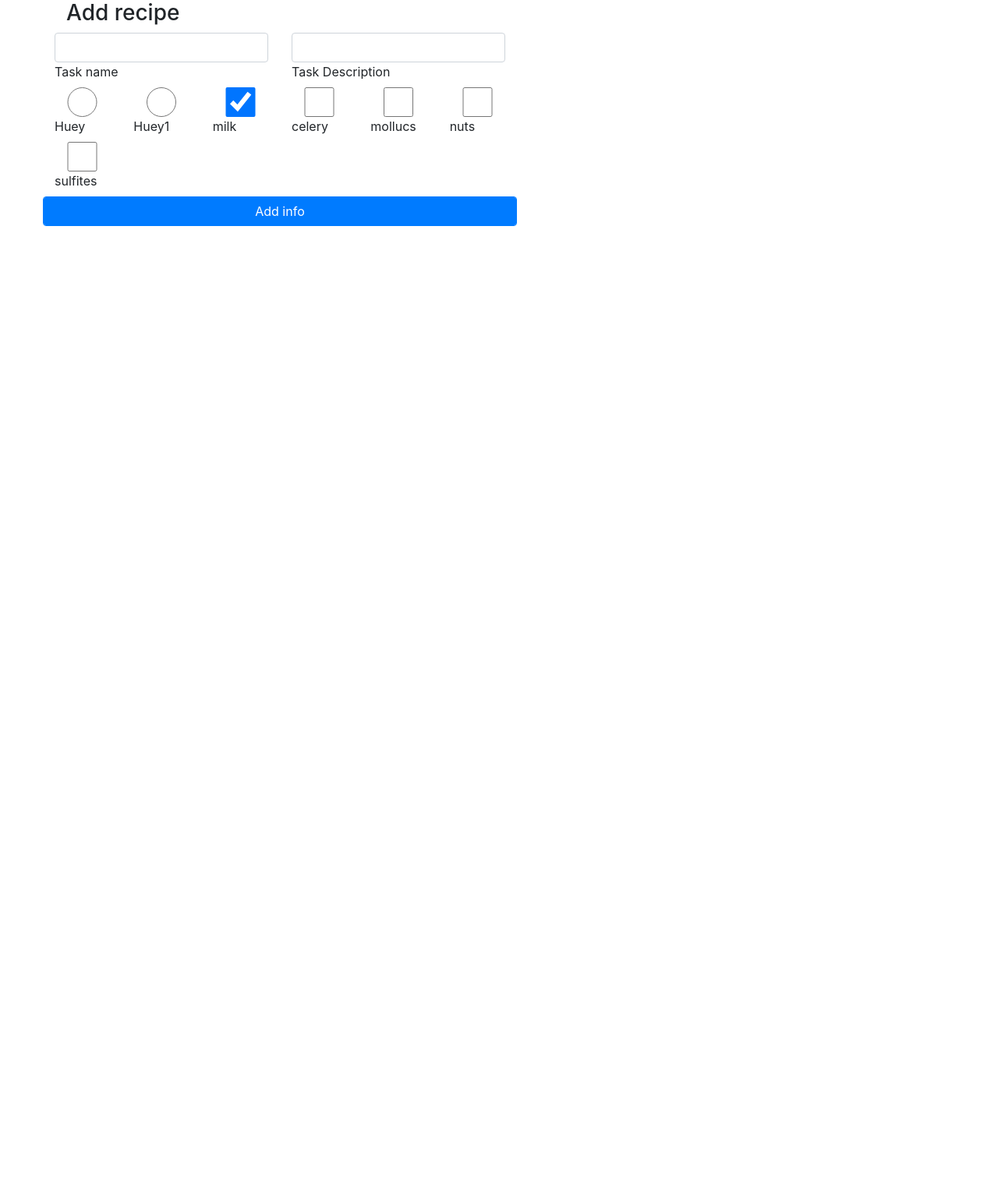
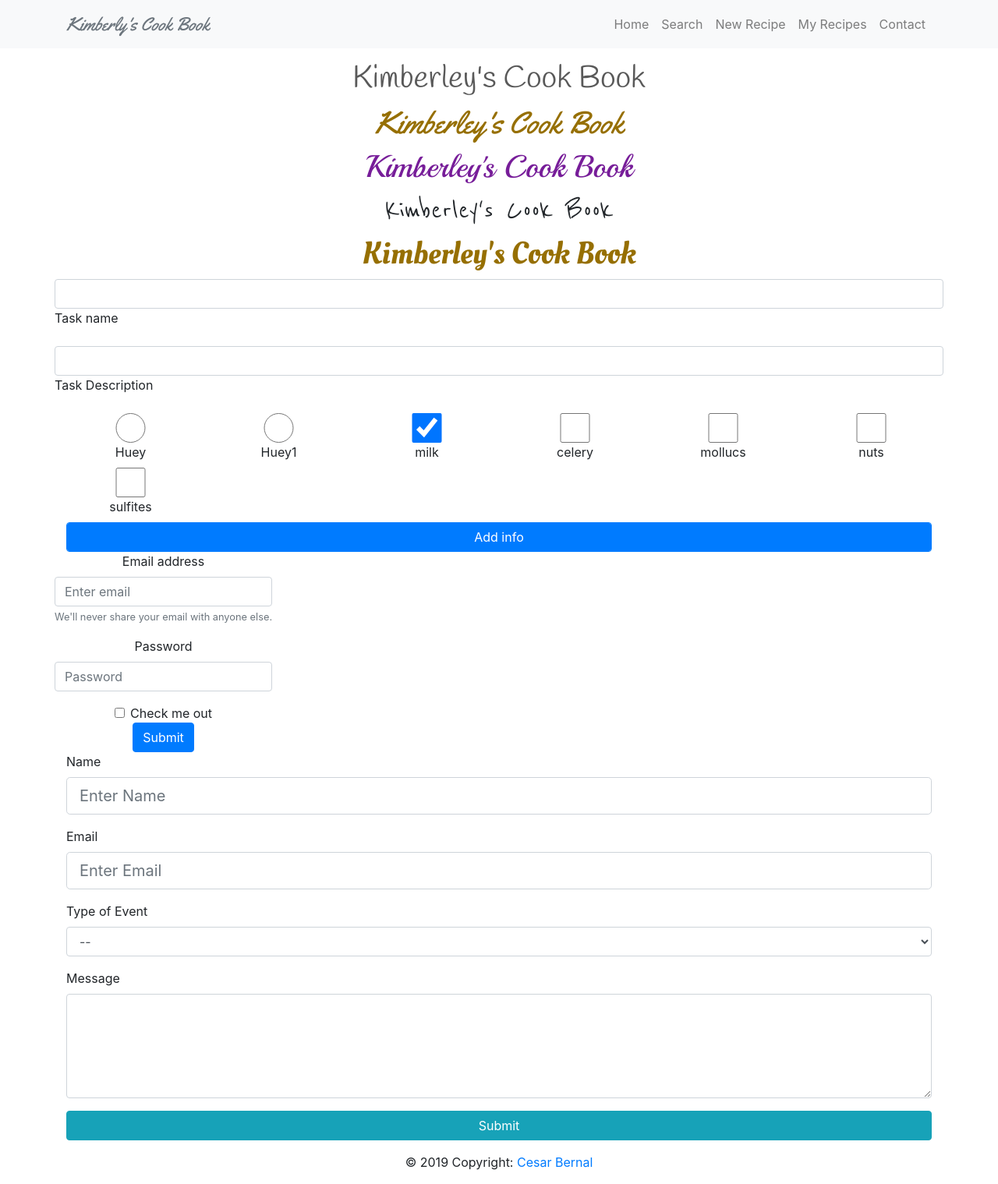
Before and after one commit to CEsarABC/DataCentricProject, a Flask app: page / in a window 1280 px wide. Shown: the whole page at 78% size. Before the commit the page ends 290 px from the top, so only its background shows below. Run offline with Flask 2, Linux system fonts and the light colour scheme; some libraries are stand-ins or nearby versions.

Commit message:
base template and tests

```diff
--- /dev/null
+++ b/templates/base.html
@@ -0,0 +1,73 @@
+<!DOCTYPE html>
+<html lang="en">
+<head>
+    <meta charset="UTF-8">
+    <meta name="viewport" content="width=device-width, initial-scale=1, shrink-to-fit=no">
+    <script src="http://code.jquery.com/jquery.min.js"></script>
+    <link rel="stylesheet" href="https://stackpath.bootstrapcdn.com/bootstrap/4.1.3/css/bootstrap.min.css" integrity="sha384-MCw98/SFnGE8fJT3GXwEOngsV7Zt27NXFoaoApmYm81iuXoPkFOJwJ8ERdknLPMO" crossorigin="anonymous">
+    <link href="https://fonts.googleapis.com/css?family=Handlee|Oleo+Script|Playball|Reenie+Beanie|Yellowtail" rel="stylesheet">
+    <link rel="stylesheet" href="https://use.fontawesome.com/releases/v5.4.1/css/all.css" integrity="sha384-5sAR7xN1Nv6T6+dT2mhtzEpVJvfS3NScPQTrOxhwjIuvcA67KV2R5Jz6kr4abQsz" crossorigin="anonymous">
+    <link rel="stylesheet" href="{{url_for('static', filename='css/style.css')}}" type="text/css" />
+
+<style>
+
+</style>
+
+
+</head>
+<body>
+
+<!--            NAVBAR                   -->
+<nav class="navbar navbar-expand-sm navbar-light bg-light mb-3">
+        <div class="container">
+            <a class="navbar-brand text-muted" href="index.html">Kimberly's Cook Book</a>
+            <button class="navbar-toggler" data-toggle="collapse" data-target="#myNavbar">
+                <span class="navbar-toggler-icon"></span>
+            </button>
+            <div class="collapse navbar-collapse" id="myNavbar">
+                <ul class="navbar-nav ml-auto">
+                    <li class="nav-item">
+                        <a class="nav-link" href="#">Home</a>
+                    </li>
+                    <li class="nav-item">
+                        <a class="nav-link" href="#">Search</a>
+                    </li>
+                    <li class="nav-item">
+                        <a class="nav-link" href="#">New Recipe</a>
+                    </li>
+                    <li class="nav-item">
+                        <a class="nav-link" href="#">My Recipes</a>
+                    </li>
+                    <li class="nav-item">
+                        <a class="nav-link" href="">Contact</a>
+                </ul>
+            </div>
+        </div>
+    </nav>
+
+
+<!--            HEADER                   -->
+<header>
+    {% block content %} {% endblock %}
+</header>
+<!--            footer                   -->
+
+<footer class="footer font-small">
+
+  <!-- Copyright -->
+  <div class="text-center py-3">© 2019 Copyright:
+    <a href="#">Cesar Bernal</a>
+  </div>
+  <!-- Copyright -->
+
+</footer>
+
+
+
+<!-- Scripts for bootstrap components -->
+    <script src="https://code.jquery.com/jquery-3.3.1.slim.min.js" integrity="sha384-q8i/X+965DzO0rT7abK41JStQIAqVgRVzpbzo5smXKp4YfRvH+8abtTE1Pi6jizo" crossorigin="anonymous"></script>
+    <script src="https://cdnjs.cloudflare.com/ajax/libs/popper.js/1.14.3/umd/popper.min.js" integrity="sha384-ZMP7rVo3mIykV+2+9J3UJ46jBk0WLaUAdn689aCwoqbBJiSnjAK/l8WvCWPIPm49" crossorigin="anonymous"></script>
+    <script src="https://stackpath.bootstrapcdn.com/bootstrap/4.1.3/js/bootstrap.min.js" integrity="sha384-ChfqqxuZUCnJSK3+MXmPNIyE6ZbWh2IMqE241rYiqJxyMiZ6OW/JmZQ5stwEULTy" crossorigin="anonymous"></script>
+
+</body>
+</html>
--- a/templates/testform.html
+++ b/templates/testform.html
@@ -1,47 +1,38 @@
-<!DOCTYPE html>
-<html lang="en">
-<head>
-    <meta charset="UTF-8">
-    <meta name="viewport" content="width=device-width, initial-scale=1, shrink-to-fit=no">
-    <script src="http://code.jquery.com/jquery.min.js"></script>
-    <link rel="stylesheet" href="https://stackpath.bootstrapcdn.com/bootstrap/4.1.3/css/bootstrap.min.css" integrity="sha384-MCw98/SFnGE8fJT3GXwEOngsV7Zt27NXFoaoApmYm81iuXoPkFOJwJ8ERdknLPMO" crossorigin="anonymous">
-    <link href="https://fonts.googleapis.com/css?family=Cinzel|Covered+By+Your+Grace|Nothing+You+Could+Do|Rock+Salt" rel="stylesheet">
-    <link rel="stylesheet" href="https://use.fontawesome.com/releases/v5.4.1/css/all.css" integrity="sha384-5sAR7xN1Nv6T6+dT2mhtzEpVJvfS3NScPQTrOxhwjIuvcA67KV2R5Jz6kr4abQsz" crossorigin="anonymous">
-<style>
+{% extends 'base.html' %}
 
-</style>
-
-
-</head>
-<body>
-
-<!--            NAVBAR                   -->
-
+{% block content %}
 
 
 <!--            HEADER                   -->
-<div class="container">
-    <h3>Add recipe</h3>
+<div class="container text-center">
+  <div><h1 class='handlee'>Kimberley's Cook Book </h1></div>
+        <div><h1 class='yellowtail'>Kimberley's Cook Book </h1></div>
+        <div><h1 class='playball'>Kimberley's Cook Book </h1></div>
+        <div><h1 class='reenie'>Kimberley's Cook Book </h1></div>
+        <div><h1 class='oleo'>Kimberley's Cook Book</h1></div>
+    <div class='row'>
 
-<div class="row">
+    </div>
+
+    <div>
     <form action="{{ url_for('insert_recipe') }}" method="POST">
 
-        <div class="row">
-            <div class="col-6">
+    <div>
+        <div class="form-group row">
               <input class="form-control" type="text"  name="task_name" id="task_name"/>
               <label for="task_name">Task name</label>
             </div>
-            <div class="col-6">
+        <div class="form-group row">
               <input class="form-control" type="text" name="task_description" id="task_description"/>
               <label for="task_description">Task Description</label>
-            </div>
         </div>
-        <div class="row">
-            <div class="col-2">
+    </div>
+    <div class='row'>
+            <div class="form-check col-2">
               <input class="form-control" type="radio" id="radio1" name="radio" value="radio1">
               <label for="radio1">Huey</label>
             </div>
-            <div class="col-2">
+            <div class="form-check col-2">
               <input class="form-control" type="radio" id="radio2" name="radio" value="radio2">
               <label for="radio2">Huey1</label>
             </div>
@@ -49,47 +40,76 @@
             <!--  <input class="form-control" type="checkbox" name="checkboxes" value='oniiy' id="boolfin"/>-->
             <!--  <label for="boolfin">boolfin</label>-->
             <!--</div>-->
-            <div class="col-2">
+            <div class="form-check col-2">
               <input class="form-control" type="checkbox" name="milk1" value="milk" id="milk" checked="checked" />
               <label for="milk">milk</label>
             </div>
-            <div class="col-2">
+            <div class="form-check col-2">
               <input class="form-control" type="checkbox" name="celery1" value="celery" class="filled-in" id="celery"/>
               <label for="celery">celery</label>
             </div>
-            <div class="col-2">
+            <div class="form-check col-2">
               <input class="form-control" type="checkbox" name="mollucs1" value="mollucs" id="mollucs" />
               <label for="mollucs">mollucs</label>
             </div>
-            <div class="col-2">
+            <div class="form-check col-2">
               <input class="form-control" type="checkbox" name="nuts1" value="nuts" id="nuts"/>
               <label for="nuts">nuts</label>
             </div>
-            <div class="col-2">
+            <div class="form-check col-2">
               <input class="form-control" type="checkbox" name="sulfites1" value="sulfites" id="sulfites" />
               <label for="sulfites">sulfites</label>
             </div>
         </div>
-        <div class="row">
-             <button class="form-control btn btn-primary" type="submit">Add info</button>
+    <div>
+    <button class="form-control btn btn-primary" type="submit">Add info</button>
+    </div>
 
+    </form>
+</div>
+<div class='row'>
+    <form>
+      <div class="form-group">
+        <label for="exampleInputEmail1">Email address</label>
+        <input type="email" class="form-control" id="exampleInputEmail1" aria-describedby="emailHelp" placeholder="Enter email">
+        <small id="emailHelp" class="form-text text-muted">We'll never share your email with anyone else.</small>
+      </div>
+      <div class="form-group">
+        <label for="exampleInputPassword1">Password</label>
+        <input type="password" class="form-control" id="exampleInputPassword1" placeholder="Password">
+      </div>
+      <div class="form-check">
+        <input type="checkbox" class="form-check-input" id="exampleCheck1">
+        <label class="form-check-label" for="exampleCheck1">Check me out</label>
+      </div>
+      <button type="submit" class="btn btn-primary">Submit</button>
+    </form>
+    </div>
+</div>
+<div class="container" id="formContainer">
+    <form>
+        <div class="form-group">
+            <label for="name">Name</label>
+            <input class="form-control form-control-lg" type="text" id="name" placeholder="Enter Name">
         </div>
+        <div class="form-group">
+            <label for="email">Email</label>
+            <input class="form-control form-control-lg" type="email" id="email" placeholder="Enter Email">
+        </div>
+        <div class="form-group">
+            <label for="event">Type of Event</label>
+            <select class="form-control" id="event">
+                <option>--</option>
+                <option>Private Party</option>
+                <option>Wedding</option>
+            </select>
+        </div>
+        <div class="form-group">
+            <label>Message</label>
+            <textarea class="form-control" id="message" rows="5"></textarea>
+        </div>
+        <button class="btn btn-info btn-block" type="submit">Submit</button>
     </form>
-
-  </div>
 </div>
 
-
-<!--            SECTION                   -->
-
-
-
-
-
-<!-- Scripts for bootstrap components -->
-    <script src="https://code.jquery.com/jquery-3.3.1.slim.min.js" integrity="sha384-q8i/X+965DzO0rT7abK41JStQIAqVgRVzpbzo5smXKp4YfRvH+8abtTE1Pi6jizo" crossorigin="anonymous"></script>
-    <script src="https://cdnjs.cloudflare.com/ajax/libs/popper.js/1.14.3/umd/popper.min.js" integrity="sha384-ZMP7rVo3mIykV+2+9J3UJ46jBk0WLaUAdn689aCwoqbBJiSnjAK/l8WvCWPIPm49" crossorigin="anonymous"></script>
-    <script src="https://stackpath.bootstrapcdn.com/bootstrap/4.1.3/js/bootstrap.min.js" integrity="sha384-ChfqqxuZUCnJSK3+MXmPNIyE6ZbWh2IMqE241rYiqJxyMiZ6OW/JmZQ5stwEULTy" crossorigin="anonymous"></script>
-
-</body>
-</html>
+{% endblock %}
```
Also changed, not shown: templates/welcome.html (added, +8 -0 lines).
